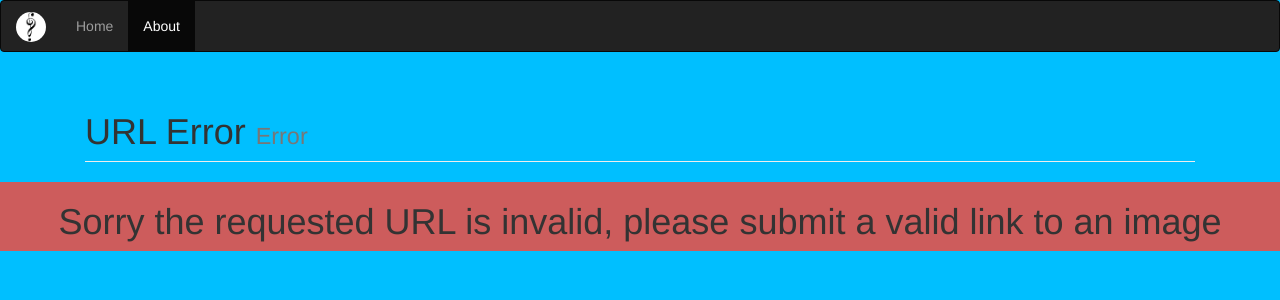
After one commit to jyang1737/API, a Flask app: template templates/error.html in a window 1280 px wide. The commit adds this page. Shown: the top 300 px of the page. Run offline with Flask 2, Linux system fonts and the light colour scheme; the template is opened without the code that fills it, so the values that code supplies are empty.

Commit message:
catches error

```diff
--- a/app.py
+++ b/app.py
@@ -1,5 +1,5 @@
 from flask import Flask, render_template, request, url_for, redirect
-
+import urllib2
 from utils import song, upload
 
 app = Flask(__name__)
@@ -14,7 +14,10 @@ def main():
 def s():
     search = request.form
     image = search["URL"]
-    keywords = upload.getlist(image)
+    try:
+        keywords = upload.getlist(image)
+    except urllib2.HTTPError:
+        return render_template("error.html")
     colora= upload.getlistcolors(image)[0]
     colorb = upload.getlistcolors(image)[1]
     listoftracks = song.get_tracks(keywords)
--- /dev/null
+++ b/templates/error.html
@@ -0,0 +1,25 @@
+{% extends "navbar.html" %}
+{% block navselect %}
+<div class="collapse navbar-collapse" id="navigation">
+  <ul class="nav navbar-nav">
+    <li>
+      <a href="/"> Home</a>
+    </li>
+    <li class = "active">
+      <a href = "/about/"> About </a>
+    </li>
+  </ul>
+</div>
+{% endblock %}
+{% block body %}
+<div class="container">
+  <div class="col-lg-12">
+    <h1 class="page-header"> URL Error
+      <small> Error</small>
+    </h1>
+  </div>
+</div>
+<div class="row" style="background-color:indianred">
+<h1><center> Sorry the requested URL is invalid, please submit a valid link to an image<center> </h1>
+</div>
+{% endblock %}
--- a/templates/form_v2.html
+++ b/templates/form_v2.html
@@ -1,6 +1,7 @@
 {% extends "navbar.html" %}
-{% block jacascript %}
+{% block javascript %}
 <script src="../static/conditional.js"></script>
+
 {% endblock %}
 {% block body %}
 	<!-- HTML Form (wrapped in an isolated Bootstrap 3 div) -->
```
Also changed, not shown: 4 other files.
